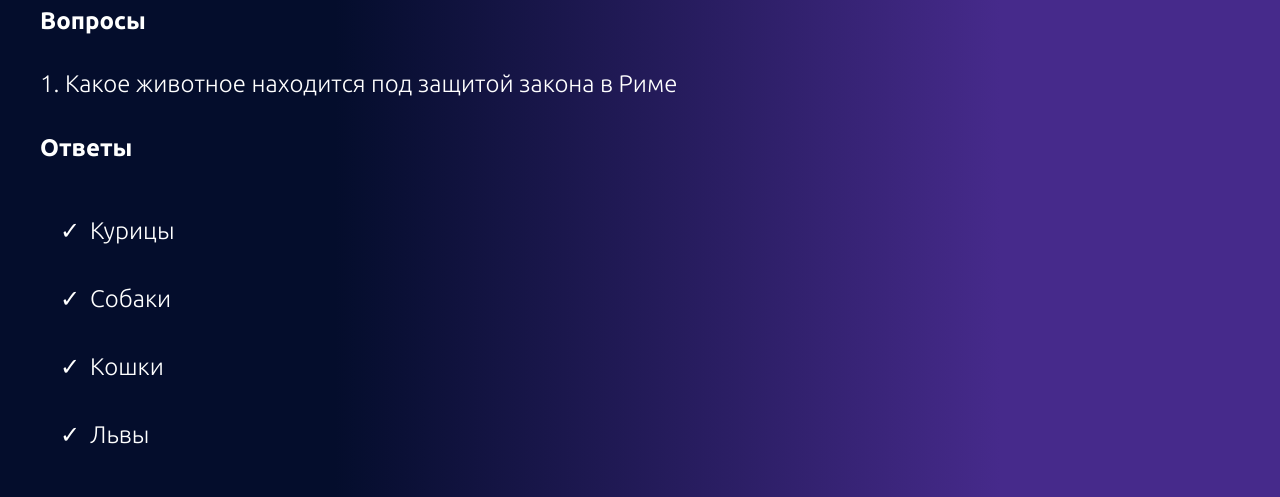
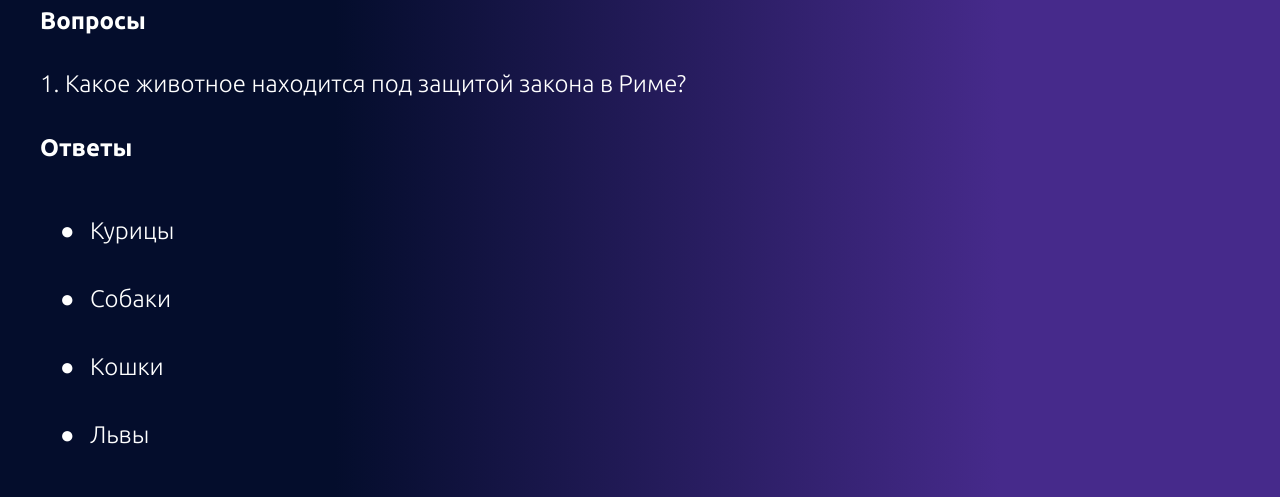
Before and after one commit to redrockjs/react-quiz, a React (Create React App) app: page / in a window 1280 px wide. Shown: the part 237-734 px from the top of the page. Built offline with nearby package versions, Linux system fonts and the light colour scheme.

Commit message:
fix: optimize output of answers

```diff
--- a/src/asssets/data/data.json
+++ b/src/asssets/data/data.json
@@ -16,7 +16,7 @@
     {
       "number": "1",
       "category": "animals",
-      "question": "Какое животное находится под защитой закона в Риме",
+      "question": "Какое животное находится под защитой закона в Риме?",
       "answers": [
         "Курицы",
         "Собаки",
--- a/src/pages/Main.jsx
+++ b/src/pages/Main.jsx
@@ -1,12 +1,10 @@
 import styles from "./Main.module.css"
 import data from "../asssets/data/data.json";
-import {useState} from "react";
+import React from 'react';
 
 export const Main = (props) => {
 
-  const [questionNumber, setQuestionNumber] = useState(1);
-
-  const resultArr = [];
+  const [questionNumber, setQuestionNumber] = React.useState(1);
 
   const handleNextBtn = () => {
     if (questionNumber < 10) {
@@ -24,10 +22,17 @@ export const Main = (props) => {
       </p>
       <h2 className={styles.main__heading}>Ответы</h2>
       <ul className={styles.main__answers}>
-        <li className={styles.main__item}>{data.questions[questionNumber].answers[0]} </li>
-        <li className={styles.main__item}>{data.questions[questionNumber].answers[1]} </li>
-        <li className={styles.main__item}>{data.questions[questionNumber].answers[2]} </li>
-        <li className={styles.main__item}>{data.questions[questionNumber].answers[3]} </li>
+        {
+          data.questions[questionNumber].answers.map((el, idx) => {
+            return (
+              <React.Fragment key={idx}>
+                <li className={styles.main__item}>
+                  <span className={styles.main__item_hover}> {el} </span>
+                </li>
+              </React.Fragment>
+            )
+          })
+        }
       </ul>
       <div className={styles.main__buttons}>
         <button className={styles.main__btn} onClick={handleNextBtn}>Продолжить
--- a/src/pages/Main.module.css
+++ b/src/pages/Main.module.css
@@ -16,14 +16,31 @@
   font-size: 24px;
   line-height: 28px;
 }
+
 .main__item {
   list-style: none;
   padding: 20px;
 }
+
 .main__item:before {
+  padding-right: 10px;
+  content: "●";
+}
+
+.main__item_active {
+  list-style: none;
+  padding: 20px;
+}
+
+.main__item_active:before {
   padding-right: 10px;
   content: "✓";
 }
+
+.main__item_hover{
+  cursor: pointer;
+}
+
 .main__buttons {
   display: flex;
   flex-direction: row;
```
